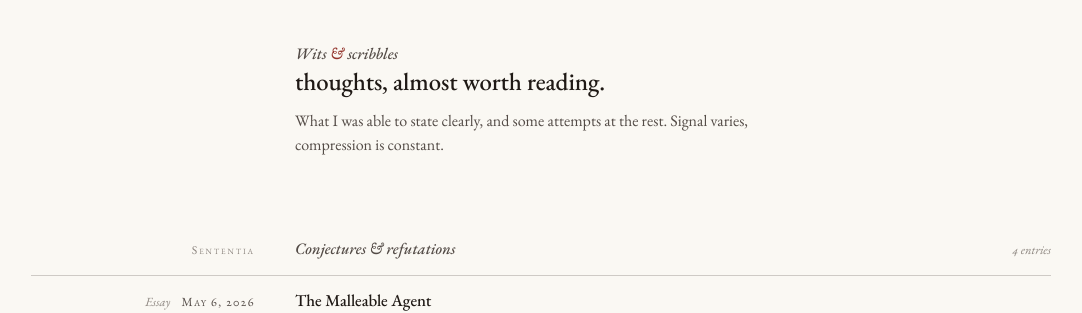
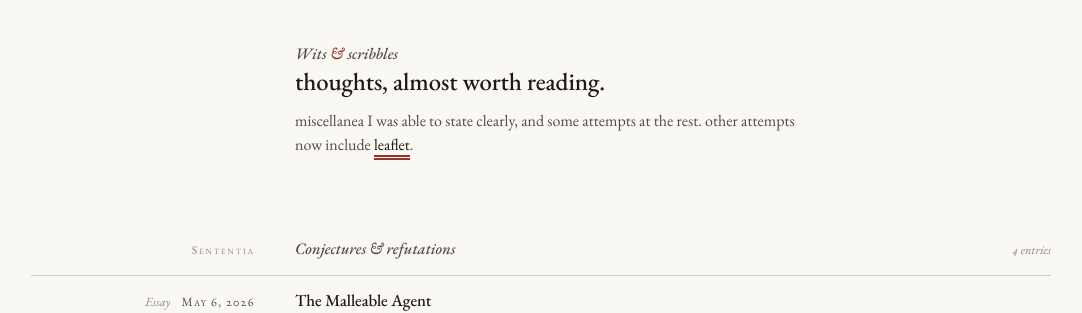
Before and after one commit to tkukurin/tkukurin.github.io, a Jekyll site: the page built from index.html, in a window 1280 px wide. Shown: the top 313 px of the page, without its empty margins (99-1181 px from the left). Built offline with Jekyll 4.4.1, drawn with Linux system fonts in a browser that asks for light colours.

Commit message:
update description w leaflet

```diff
--- a/index.html
+++ b/index.html
@@ -27,7 +27,7 @@ title: almost worth reading.
   <div>
     <p class="mark"><em>Wits</em> <span class="amp">&amp;</span> <em>scribbles</em></p>
     <h1>thoughts, almost worth reading.</h1>
-    <p>What I was able to state clearly, and some attempts at the rest. Signal varies, compression is constant.</p>
+    <p>miscellanea I was able to state clearly, and some attempts at the rest. other attempts now include <a style="border-bottom: 5px double var(--rubric); color: var(--ink)" href="https://toni.leaflet.pub/">leaflet</a>.</p>
   </div>
 </section>
 
```
